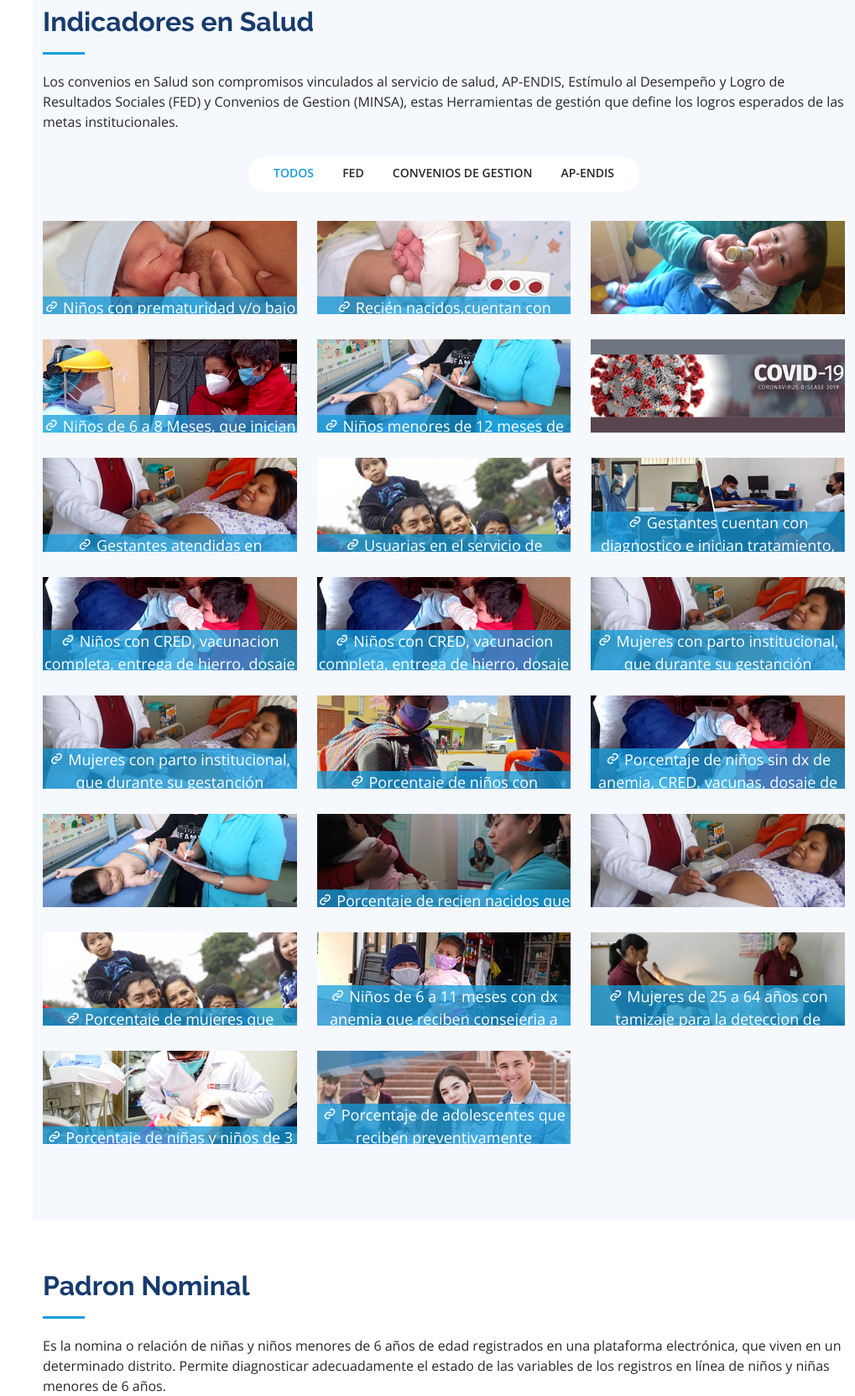
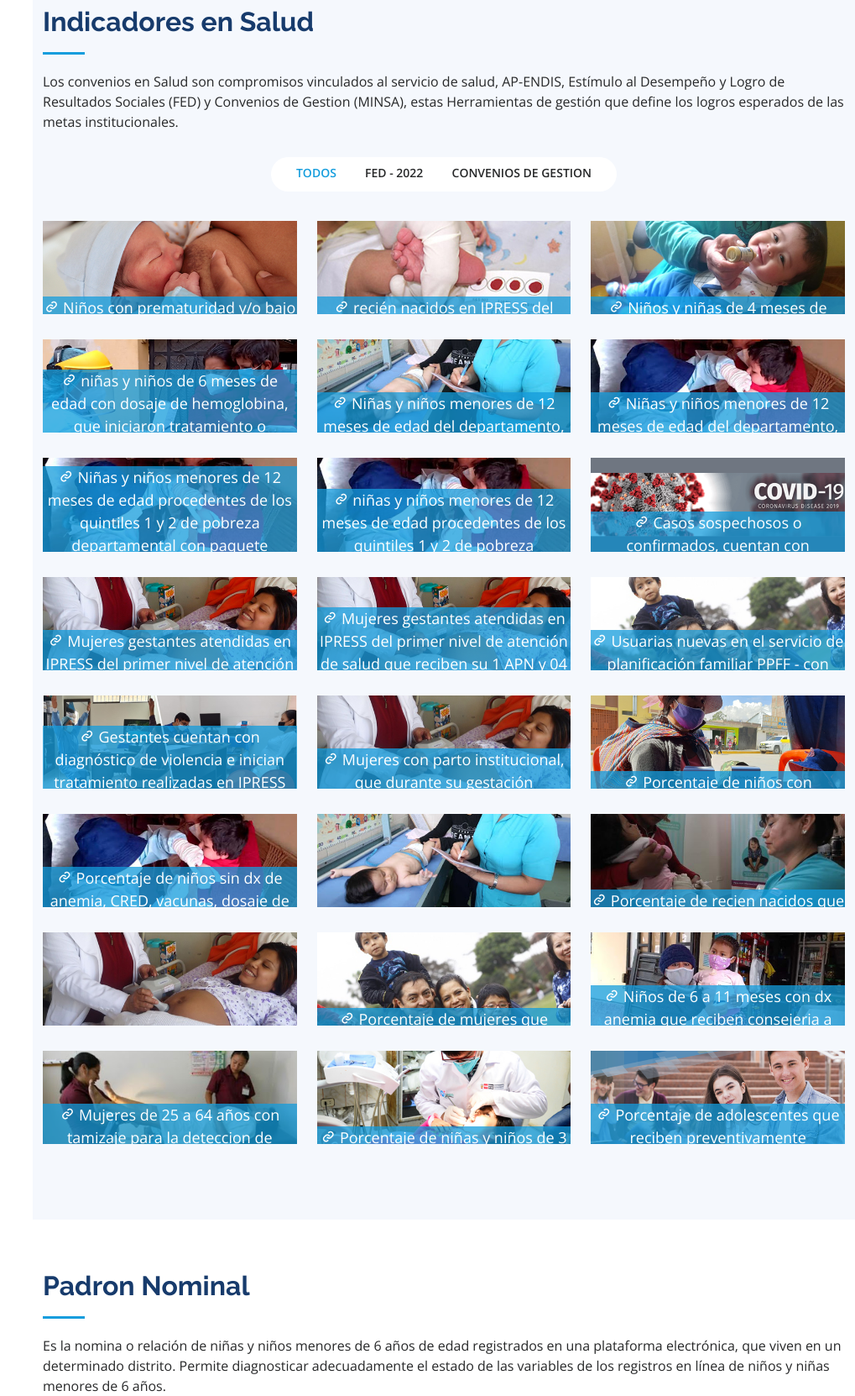
Before and after one commit to veronny/saludjunin, a Django app: page / in a window 1280 px wide. Shown: the part 1298-2960 px from the top of the page at 84% size, without its empty margins (261-1280 px from the left). Run offline with Django 4.2, Linux system fonts and the light colour scheme; some libraries are stand-ins or nearby versions.

Commit message:
fed-2022

```diff
--- a/principal/templates/index.html
+++ b/principal/templates/index.html
@@ -118,9 +118,8 @@
               <div class="col-lg-12 d-flex justify-content-center">
                 <ul id="portfolio-flters">
                   <li data-filter="*" class="filter-active">TODOS</li>
-                  <li data-filter=".filter-app">FED</li>
+                  <li data-filter=".filter-app">FED - 2022 </li>
                   <li data-filter=".filter-card">CONVENIOS DE GESTION</li>
-                  <li data-filter=".filter-web">AP-ENDIS</li>
                 </ul>
               </div>
             </div>
@@ -131,9 +130,9 @@
                 <div class="portfolio-wrap">
                   <img src="{% static 'assets/img/portfolio/prematuro.png' %}" class="img-fluid" alt="">
                   <div class="portfolio-links">
-                    <a href="https://app.powerbi.com/view?r=eyJrIjoiMDAyMzcxNWYtMmJjYy00ZmJjLThlZDQtMmYyMDg4M2Q1ZmNiIiwidCI6ImQxYzM1MDFkLWE2MWUtNGJiYi04NDdhLWQ5NDRiZmFlOGRiMCIsImMiOjR9" target="_blank">
+                    <a href="https://app.powerbi.com/view?r=eyJrIjoiMDAyMzcxNWYtMmJjYy00ZmJjLThlZDQtMmYyMDg4M2Q1ZmNiIiwidCI6ImQxYzM1MDFkLWE2MWUtNGJiYi04NDdhLWQ5NDRiZmFlOGRiMCIsImMiOjR9&pageName=ReportSection2193f6f4cb2050b67741" target="_blank">
                       <i class="bx bx-link"></i>
-                      Niños con prematuridad y/o bajo peso al nacer, que reciben gotas en hierro
+                      Niños con prematuridad y/o bajo peso al nacer, que reciben hierro en gotas hasta los 59 días de vida
                     </a>
                   </div>
                 </div>
@@ -145,7 +144,7 @@
                   <div class="portfolio-links">
                     <a href="https://app.powerbi.com/view?r=eyJrIjoiZmIyNDViZjUtZWJkOS00MWQzLTg2MTYtM2FkNTRmYWNlMWJiIiwidCI6ImQxYzM1MDFkLWE2MWUtNGJiYi04NDdhLWQ5NDRiZmFlOGRiMCIsImMiOjR9&pageName=ReportSection2193f6f4cb2050b67741" target="_blank">
                       <i class="bx bx-link"></i>
-                      Recién nacidos,cuentan con tamizaje neonatal (metabólico) al mes de vida
+                      recién nacidos en IPRESS del nivel regional, cuentan con tamizaje neonatal al mes de vida
                     </a>
                   </div>
                 </div>
@@ -155,9 +154,9 @@
                 <div class="portfolio-wrap">
                   <img src="{% static 'assets/img/portfolio/inicio_tratamiento.png' %}" class="img-fluid" alt="">
                   <div class="portfolio-links">
-                    <a href="https://app.powerbi.com/view?r=eyJrIjoiODU0NDBmZTEtZjcxYi00MTI5LTgxNGUtYWJhYTY1NjRhNjJkIiwidCI6ImQxYzM1MDFkLWE2MWUtNGJiYi04NDdhLWQ5NDRiZmFlOGRiMCIsImMiOjR9" target="_blank">
+                    <a href="https://app.powerbi.com/view?r=eyJrIjoiODU0NDBmZTEtZjcxYi00MTI5LTgxNGUtYWJhYTY1NjRhNjJkIiwidCI6ImQxYzM1MDFkLWE2MWUtNGJiYi04NDdhLWQ5NDRiZmFlOGRiMCIsImMiOjR9&pageName=ReportSection2193f6f4cb2050b67741" target="_blank">
                       <i class="bx bx-link"></i>
-                      Niños y Niñas entre los 110 y 130 dias que reciben hierro en gotas
+                      Niños y niñas de 4 meses de edad, que reciben hierro en gotas entre 110 y 130 días
                     </a>
                   </div>
                 </div>
@@ -167,9 +166,9 @@
                 <div class="portfolio-wrap">
                   <img src="{% static 'assets/img/portfolio/dit.png' %}" class="img-fluid" alt="">
                   <div class="portfolio-links">
-                    <a href="https://app.powerbi.com/view?r=eyJrIjoiNjFiMjVjMGQtMTlhMy00YzU4LWE0ZmYtZmM3MTEwNTExYWZmIiwidCI6ImQxYzM1MDFkLWE2MWUtNGJiYi04NDdhLWQ5NDRiZmFlOGRiMCIsImMiOjR9&pageName=ReportSection2193f6f4cb2050b67741" target="_blank">
+                    <a href="https://app.powerbi.com/view?r=eyJrIjoiZWRmOGVkOTktYmUyNS00OGQxLTg1NDMtZDQ4YWU2M2UxNmU2IiwidCI6ImQxYzM1MDFkLWE2MWUtNGJiYi04NDdhLWQ5NDRiZmFlOGRiMCIsImMiOjR9" target="_blank">
                       <i class="bx bx-link"></i>
-                      Niños de 6 a 8 Meses, que inician suplementacion o tratamiento preventivo
+                      niñas y niños de 6 meses de edad con dosaje de hemoglobina, que iniciaron tratamiento o suplementación preventiva con hierro
                     </a>
                   </div>
                 </div>
@@ -179,9 +178,45 @@
                 <div class="portfolio-wrap">
                   <img src="{% static 'assets/img/portfolio/cred.png' %}" class="img-fluid" alt="">
                   <div class="portfolio-links">
-                    <a href="https://app.powerbi.com/view?r=eyJrIjoiNzdiNmJjOWUtYjBlMy00Y2VjLWFkZWUtNGNjYmViYzM0ZDQ5IiwidCI6ImQxYzM1MDFkLWE2MWUtNGJiYi04NDdhLWQ5NDRiZmFlOGRiMCIsImMiOjR9&pageName=ReportSection2193f6f4cb2050b67741" target="_blank">
+                    <a href="https://app.powerbi.com/view?r=eyJrIjoiMjkyNjE3MGYtOWI4Ny00ZTQ2LWEyNTgtN2JhMDRiYjk4YTIxIiwidCI6ImQxYzM1MDFkLWE2MWUtNGJiYi04NDdhLWQ5NDRiZmFlOGRiMCIsImMiOjR9" target="_blank">
                       <i class="bx bx-link"></i>
-                      Niños menores de 12 meses de edad, que cuentan con controles CRED presenciales
+                      Niñas y niños menores de 12 meses de edad del departamento, que cuentan con controles CRED según edad (retrospectivo)
+                    </a>
+                  </div>
+                </div>
+              </div>
+
+              <div class="col-lg-4 col-md-6 portfolio-item filter-app">
+                <div class="portfolio-wrap">
+                  <img src="{% static 'assets/img/portfolio/paquete_nino.png' %}" class="img-fluid" alt="">
+                  <div class="portfolio-links">
+                    <a href="https://app.powerbi.com/view?r=eyJrIjoiNjQ5YzczZjktNWUzMS00MTUyLWI3MjAtMTE5NzQ1MTJhZWMzIiwidCI6ImQxYzM1MDFkLWE2MWUtNGJiYi04NDdhLWQ5NDRiZmFlOGRiMCIsImMiOjR9" target="_blank">
+                      <i class="bx bx-link"></i>
+                      Niñas y niños menores de 12 meses de edad del departamento, que cuentan con controles CRED según edad (prospectivo)
+                    </a>
+                  </div>
+                </div>
+              </div>
+
+              <div class="col-lg-4 col-md-6 portfolio-item filter-app">
+                <div class="portfolio-wrap">
+                  <img src="{% static 'assets/img/portfolio/paquete_nino.png' %}" class="img-fluid" alt="">
+                  <div class="portfolio-links">
+                    <a href="https://app.powerbi.com/view?r=eyJrIjoiYzc3OTAxYzctMWUxYy00NDkwLTg0YjQtODZlYjY3MDJjODEyIiwidCI6ImQxYzM1MDFkLWE2MWUtNGJiYi04NDdhLWQ5NDRiZmFlOGRiMCIsImMiOjR9&pageName=ReportSection2193f6f4cb2050b67741" target="_blank">
+                      <i class="bx bx-link"></i>
+                      Niñas y niños menores de 12 meses de edad procedentes de los quintiles 1 y 2 de pobreza departamental con paquete integrado de servicios (retrospectivo)
+                    </a>
+                  </div>
+                </div>
+              </div>
+
+              <div class="col-lg-4 col-md-6 portfolio-item filter-app">
+                <div class="portfolio-wrap">
+                  <img src="{% static 'assets/img/portfolio/paquete_nino.png' %}" class="img-fluid" alt="">
+                  <div class="portfolio-links">
+                    <a href="https://app.powerbi.com/view?r=eyJrIjoiYjNmOTE2MDgtNTVhYi00NTdlLTk3ZjYtMTBjODZiNTU0NDEyIiwidCI6ImQxYzM1MDFkLWE2MWUtNGJiYi04NDdhLWQ5NDRiZmFlOGRiMCIsImMiOjR9" target="_blank">
+                      <i class="bx bx-link"></i>
+                      niñas y niños menores de 12 meses de edad procedentes de los quintiles 1 y 2 de pobreza departamental con paquete integrado de servicios (prospectivo)
                     </a>
                   </div>
                 </div>
@@ -193,7 +228,7 @@
                   <div class="portfolio-links">
                     <a href="https://app.powerbi.com/view?r=eyJrIjoiNDcxMTllODItYjc1Yi00ZTQ1LTk4OWUtNmM5NWZjZDljNDQ0IiwidCI6ImQxYzM1MDFkLWE2MWUtNGJiYi04NDdhLWQ5NDRiZmFlOGRiMCIsImMiOjR9&pageName=ReportSection2193f6f4cb2050b67741" target="_blank">
                       <i class="bx bx-link"></i>
-                      Indicadores relacionados al COVID-19 SIII-05 Y SII-06
+                      Casos sospechosos o confirmados, cuentan con seguimiento clínico e inician tratamiento covid-19.
                     </a>
                   </div>
                 </div>
@@ -203,9 +238,21 @@
                 <div class="portfolio-wrap">
                   <img src="{% static 'assets/img/portfolio/examen.png' %}" class="img-fluid" alt="">
                   <div class="portfolio-links">
-                    <a href="https://app.powerbi.com/view?r=eyJrIjoiZDk5MmExMzgtMTZmZS00N2ViLWE2NjQtYzk0MDJkNjcwNDcyIiwidCI6ImQxYzM1MDFkLWE2MWUtNGJiYi04NDdhLWQ5NDRiZmFlOGRiMCIsImMiOjR9&pageName=ReportSection2193f6f4cb2050b67741" target="_blank">
+                    <a href="https://app.powerbi.com/view?r=eyJrIjoiZTAwMGFkNmQtMTczOC00NDUzLWE4MjktMTgwNTA5NDVmZGJkIiwidCI6ImQxYzM1MDFkLWE2MWUtNGJiYi04NDdhLWQ5NDRiZmFlOGRiMCIsImMiOjR9&pageName=ReportSection9772086e041060e8d1bb" target="_blank">
                       <i class="bx bx-link"></i>
-                      Gestantes atendidas en IPRESS,que reciben 4 exámenes auxiliares en el primer trimestre
+                      Mujeres gestantes atendidas en IPRESS del primer nivel de atención de salud del gobierno regional que reciben su 1 APN
+                    </a>
+                  </div>
+                </div>
+              </div>
+
+              <div class="col-lg-4 col-md-6 portfolio-item filter-app">
+                <div class="portfolio-wrap">
+                  <img src="{% static 'assets/img/portfolio/examen.png' %}" class="img-fluid" alt="">
+                  <div class="portfolio-links">
+                    <a href="https://app.powerbi.com/view?r=eyJrIjoiNWQ0NjZkNjEtYTkwMS00ODc2LWFhNmYtNDI2YzUyODQ3ZDM2IiwidCI6ImQxYzM1MDFkLWE2MWUtNGJiYi04NDdhLWQ5NDRiZmFlOGRiMCIsImMiOjR9" target="_blank">
+                      <i class="bx bx-link"></i>
+                      Mujeres gestantes atendidas en IPRESS del primer nivel de atención de salud que reciben su 1 APN y 04 exámenes auxiliares hasta antes de las 14 semanas de gestación
                     </a>
                   </div>
                 </div>
@@ -215,9 +262,9 @@
                 <div class="portfolio-wrap">
                   <img src="{% static 'assets/img/portfolio/planificacion.png' %}" class="img-fluid" alt="">
                   <div class="portfolio-links">
-                    <a href="https://app.powerbi.com/view?r=eyJrIjoiNTQyODk5MTAtNWVmYS00NmZkLWJmMTgtYWY1ZTk5MGM3YmI4IiwidCI6ImQxYzM1MDFkLWE2MWUtNGJiYi04NDdhLWQ5NDRiZmFlOGRiMCIsImMiOjR9&pageName=ReportSection2193f6f4cb2050b67741" target="_blank">
+                    <a href="https://app.powerbi.com/view?r=eyJrIjoiN2NhYjRiMWYtMzQ1OC00ODJhLWEyM2YtZDhjNmNhODkzOTYxIiwidCI6ImQxYzM1MDFkLWE2MWUtNGJiYi04NDdhLWQ5NDRiZmFlOGRiMCIsImMiOjR9" target="_blank">
                       <i class="bx bx-link"></i>
-                      Usuarias en el servicio de Planificacion Familiar con deteccion de violencia contra la mujer
+                      Usuarias nuevas en el servicio de planificación familiar PPFF - con detección de violencia contra la mujer (tamizaje).
                     </a>
                   </div>
                 </div>
@@ -227,33 +274,9 @@
                 <div class="portfolio-wrap">
                   <img src="{% static 'assets/img/portfolio/incio_tratamiento_psicologia.png' %}" class="img-fluid" alt="">
                   <div class="portfolio-links">
-                    <a href="https://app.powerbi.com/view?r=eyJrIjoiN2NjZWE1ODgtZTBmNC00M2Y1LTliNWEtYjY3NTdiYzI4NmZiIiwidCI6ImQxYzM1MDFkLWE2MWUtNGJiYi04NDdhLWQ5NDRiZmFlOGRiMCIsImMiOjR9&pageName=ReportSection0a4138561842cd17b6c6" target="_blank">
+                    <a href="https://app.powerbi.com/view?r=eyJrIjoiMTEzNDgwZjMtM2E5NS00MWNkLWI1YTktMmQyODI2YTEzY2U5IiwidCI6ImQxYzM1MDFkLWE2MWUtNGJiYi04NDdhLWQ5NDRiZmFlOGRiMCIsImMiOjR9&pageName=ReportSection5063d4cc0ff78b4f1861" target="_blank">
                       <i class="bx bx-link"></i>
-                      Gestantes cuentan con diagnostico e inician tratamiento, realizadas en IPRESS del primer nivel
-                    </a>
-                  </div>
-                </div>
-              </div>
-
-              <div class="col-lg-4 col-md-6 portfolio-item filter-app">
-                <div class="portfolio-wrap">
-                  <img src="{% static 'assets/img/portfolio/paquete_nino.png' %}" class="img-fluid" alt="">
-                  <div class="portfolio-links">
-                    <a href="https://app.powerbi.com/view?r=eyJrIjoiZDVhMWJlODgtMWE5Yi00NjQwLWI3ZGItMTFhN2I0ZDhmMDE3IiwidCI6ImQxYzM1MDFkLWE2MWUtNGJiYi04NDdhLWQ5NDRiZmFlOGRiMCIsImMiOjR9" target="_blank">
-                      <i class="bx bx-link"></i>
-                      Niños con CRED, vacunacion completa, entrega de hierro, dosaje de hemglobina y cuentan con DNI (PROSPECTIVO)
-                    </a>
-                  </div>
-                </div>
-              </div>
-
-              <div class="col-lg-4 col-md-6 portfolio-item filter-app">
-                <div class="portfolio-wrap">
-                  <img src="{% static 'assets/img/portfolio/paquete_nino.png' %}" class="img-fluid" alt="">
-                  <div class="portfolio-links">
-                    <a href="https://app.powerbi.com/view?r=eyJrIjoiM2MxMjE0NWUtOGI1OC00NjI4LTk5N2EtMTgwNzg2NDYzN2JlIiwidCI6ImQxYzM1MDFkLWE2MWUtNGJiYi04NDdhLWQ5NDRiZmFlOGRiMCIsImMiOjR9&pageName=ReportSectionb74bf40c2c679028896e" target="_blank">
-                      <i class="bx bx-link"></i>
-                      Niños con CRED, vacunacion completa, entrega de hierro, dosaje de hemglobina y cuentan con DNI (RETROSPECTIVO)
+                      Gestantes cuentan con diagnóstico de violencia e inician tratamiento realizadas en IPRESS del primer nivel de atención de salud
                     </a>
                   </div>
                 </div>
@@ -263,21 +286,9 @@
                 <div class="portfolio-wrap">
                   <img src="{% static 'assets/img/portfolio/paquete_gestante.png' %}" class="img-fluid" alt="">
                   <div class="portfolio-links">
-                    <a href="https://app.powerbi.com/view?r=eyJrIjoiMjk0OThiM2YtNjI0MC00OTVmLWE3NmItMTUwYmUzMDYwYzk5IiwidCI6ImQxYzM1MDFkLWE2MWUtNGJiYi04NDdhLWQ5NDRiZmFlOGRiMCIsImMiOjR9" target="_blank">
+                    <a href="https://app.powerbi.com/view?r=eyJrIjoiZjE1ZWIzYjctYjUzNy00NDM3LWI3M2EtZThjZDIzODgxNzA1IiwidCI6ImQxYzM1MDFkLWE2MWUtNGJiYi04NDdhLWQ5NDRiZmFlOGRiMCIsImMiOjR9" target="_blank">
                       <i class="bx bx-link"></i>
-                      Mujeres con parto institucional, que durante su gestanción recibieron el paquete integrado de servicios (RETROSPECTIVO)
-                    </a>
-                  </div>
-                </div>
-              </div>
-
-              <div class="col-lg-4 col-md-6 portfolio-item filter-app">
-                <div class="portfolio-wrap">
-                  <img src="{% static 'assets/img/portfolio/paquete_gestante.png' %}" class="img-fluid" alt="">
-                  <div class="portfolio-links">
-                    <a href="https://app.powerbi.com/view?r=eyJrIjoiNDM2ODYxNDMtZmRhNy00YjY2LWEyMzAtODFlOThhZTA5YWQ0IiwidCI6ImQxYzM1MDFkLWE2MWUtNGJiYi04NDdhLWQ5NDRiZmFlOGRiMCIsImMiOjR9" target="_blank">
-                      <i class="bx bx-link"></i>
-                      Mujeres con parto institucional, que durante su gestanción recibieron el paquete integrado de servicios (PROSPECTIVO)
+                      Mujeres con parto institucional, que durante su gestación recibieron el paquete integrado de servicios (retrospectivo).
                     </a>
                   </div>
                 </div>
```
